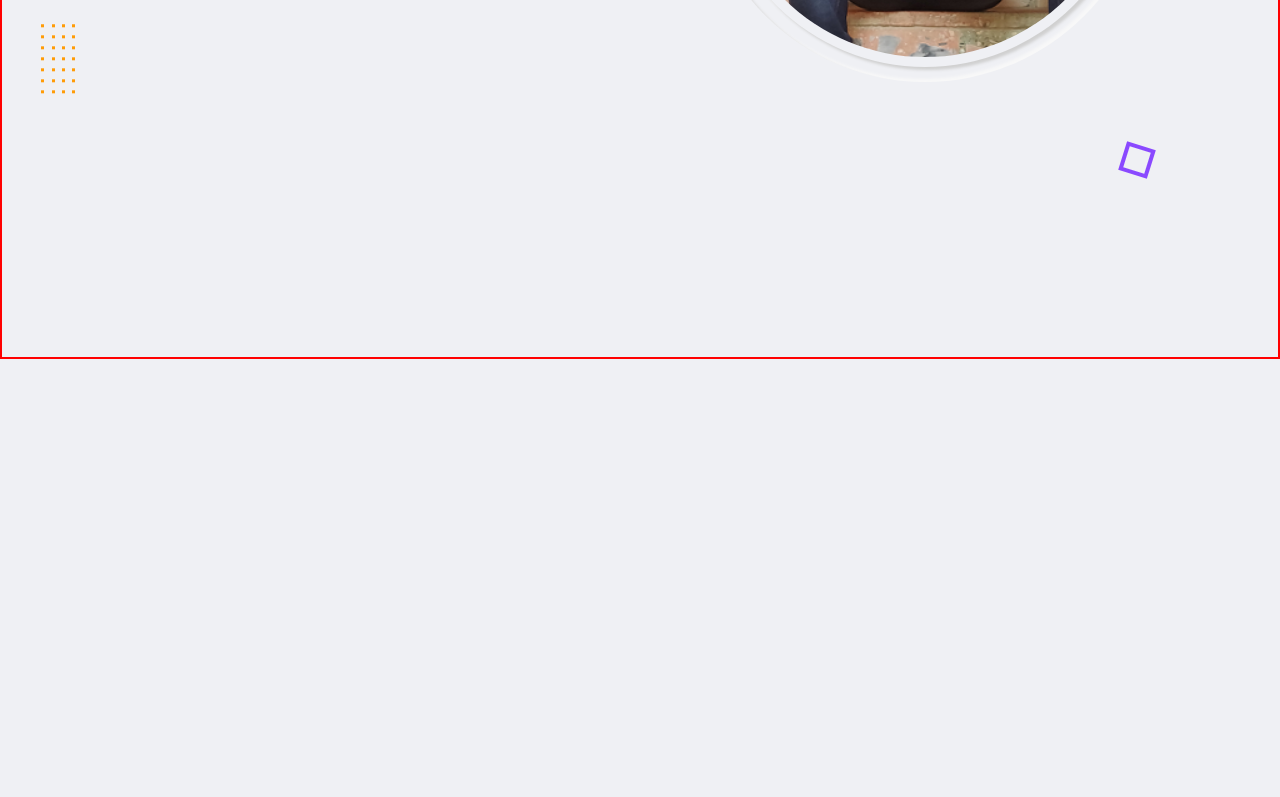
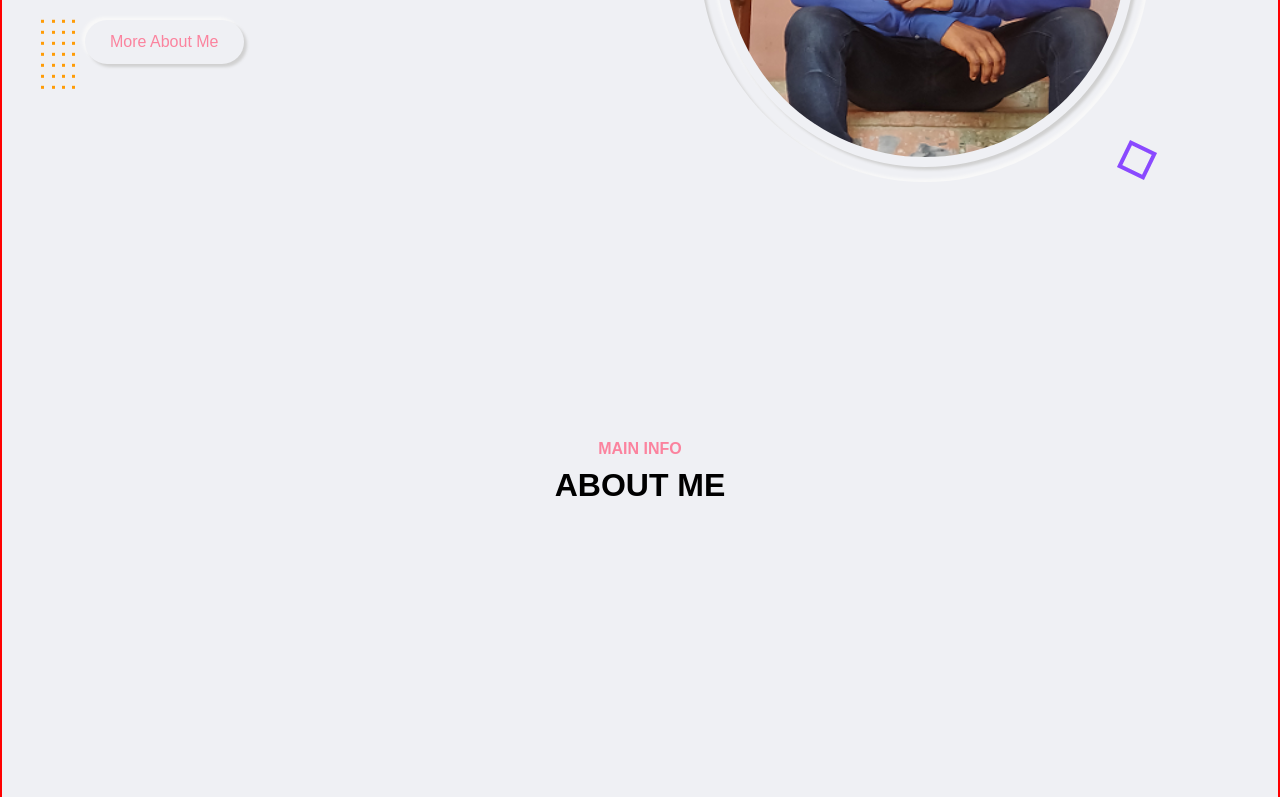
Before and after one commit to TimothyAttah/react-portfolio-design, a React (Create React App) app in the folder client/: page / in a window 1280 px wide. Shown: the part 545-1342 px from the top of the page. Before the commit the page ends 904 px from the top, so only its background shows below. Built offline with nearby package versions, Linux system fonts and the light colour scheme.

Commit message:
Created Section title

```diff
--- a/client/src/App.jsx
+++ b/client/src/App.jsx
@@ -1,16 +1,23 @@
 import React from 'react';
 import { BrowserRouter as Router, Route, Switch} from 'react-router-dom';
+import { About } from './pages/about/About';
 import { AllPages } from './pages/AllPages';
 import { Home } from './pages/home/Home';
 
 export const App = () => {
   return (
 		<Router>
-				<AllPages />
+			{/* <AllPages /> */}
 			<Switch>
-				<div style={{marginTop:'100px'}}>
-					<Route exact path='/home'>
-						<Home />
+				<div style={{ marginTop: '100px' }}>
+					<Route exact path='/'>
+						<AllPages />
+            <Home />
+            <About />
+					</Route>
+					<Route exact path='/about'>
+						<AllPages />
+						<About />
 					</Route>
 				</div>
 			</Switch>
--- a/client/src/pages/AllPages.jsx
+++ b/client/src/pages/AllPages.jsx
@@ -9,7 +9,7 @@ export const AllPages = () => {
 		<div>
 			{open && <Header open={open} setOpen={setOpen} />}
 			{ !open && <Nav open={ open } setOpen={ setOpen } /> }
-			<Home />
+			{/* <Home /> */}
 		</div>
 	);
 }
--- /dev/null
+++ b/client/src/pages/about/About.jsx
@@ -0,0 +1,22 @@
+import React from 'react';
+import styled from 'styled-components';
+import { Container, Wrapper, SectionTitle } from '../../styles/globalStyles';
+
+export const AboutSection = styled.section`
+  padding: 80px 0 80px;
+  min-height: 100vh;
+`;
+
+export const About = () => {
+  return (
+    <AboutSection>
+      <Container>
+        <Wrapper>
+          <SectionTitle className="section-title">
+            <h2 data-heading="main info">About Me</h2>
+          </SectionTitle>
+        </Wrapper>
+     </Container>
+    </AboutSection>
+  )
+}
--- a/client/src/styles/globalStyles.js
+++ b/client/src/styles/globalStyles.js
@@ -252,3 +252,24 @@ export const Wrapper = styled.div`
 export const Section = styled.section`
 
 `;
+export const SectionTitle = styled.div`
+  padding: 0 15px;
+  flex: 0 0 100%;
+  max-width: 100%;
+  text-align: center;
+  h2{
+    display: inline-block;
+    font-size: 2rem; //30px
+    font-weight: 700;
+    color: var(--text-black-900);
+    text-transform: uppercase;
+    margin: 0;
+    ::before{
+      content: attr(data-heading);
+      display: block;
+      font-size: 1rem;
+      font-weight: 600;
+      color: var(--skin-color);
+    }
+  }
+`;
```
